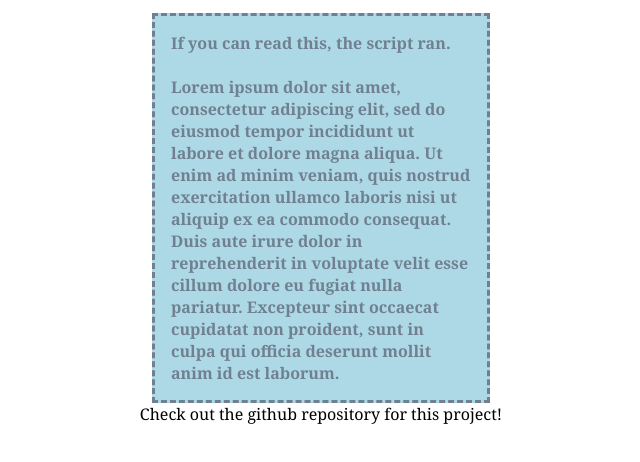
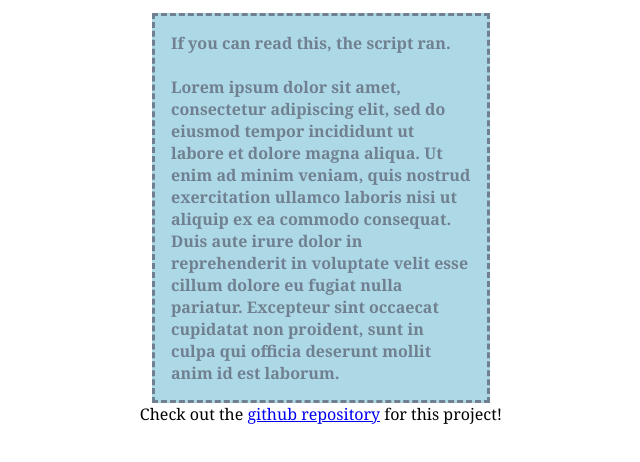
Before and after one commit to chris-braun/github-pages, a website built with Vite: page docs/index.html in a window 1280 px wide. Shown: the part 228-690 px from the top of the page, without its empty margins (319-959 px from the left). Built offline with nearby package versions, Linux system fonts and the light colour scheme.

Commit message:
point urls to the project and repository

```diff
--- a/docs/index.html
+++ b/docs/index.html
@@ -10,7 +10,13 @@
     <div class="greeting">
       <div style="margin-top: 10rem; font-size: 3rem">O hai, wrrrld!</div>
       <div id="note">(The script didn't load.)</div>
-      <div><a>Check out the github repository for this project!</a></div>
+      <div>
+        Check out the
+        <a href="https://github.com/chris-braun/github-pages"
+          >github repository</a
+        >
+        for this project!
+      </div>
     </div>
     <script src="script.js"></script>
   </body>
```
